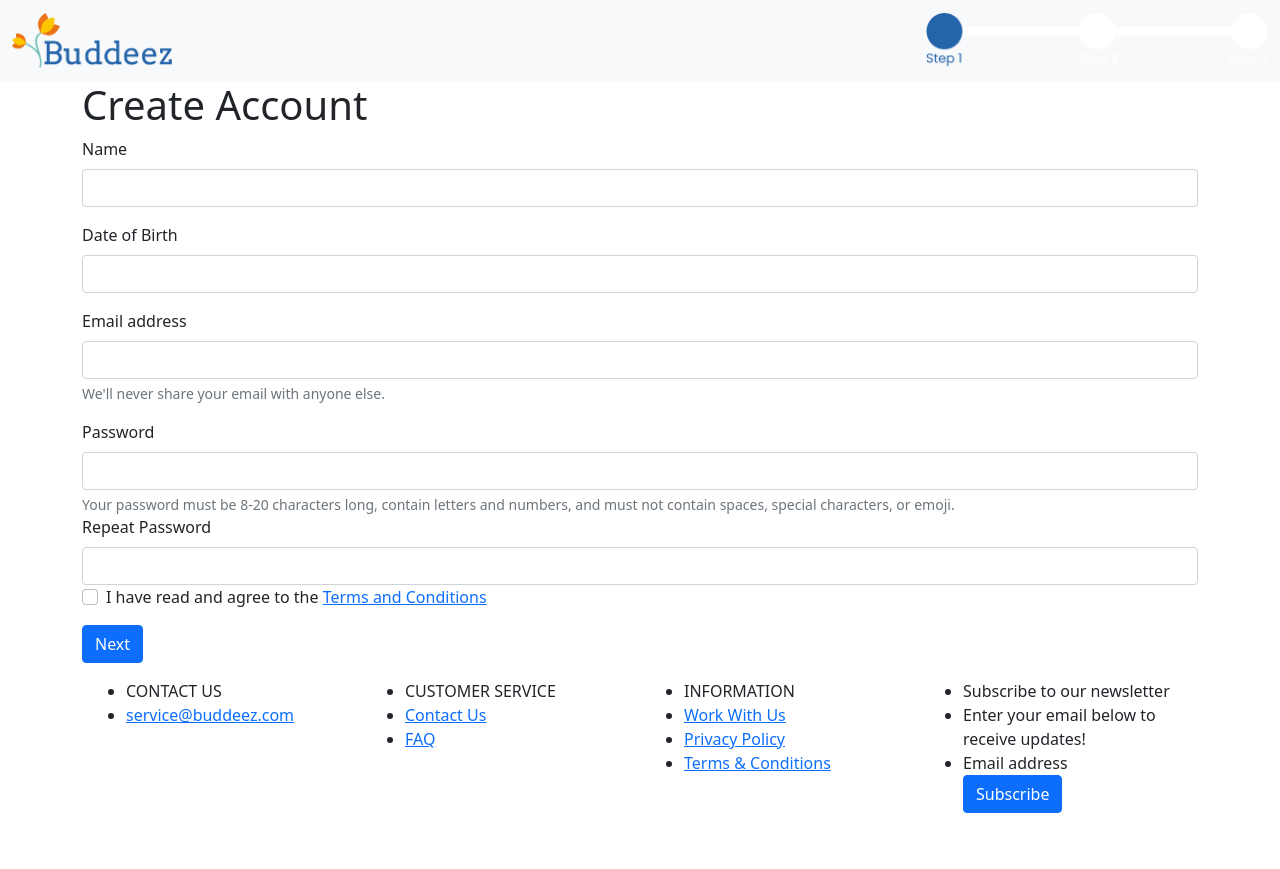
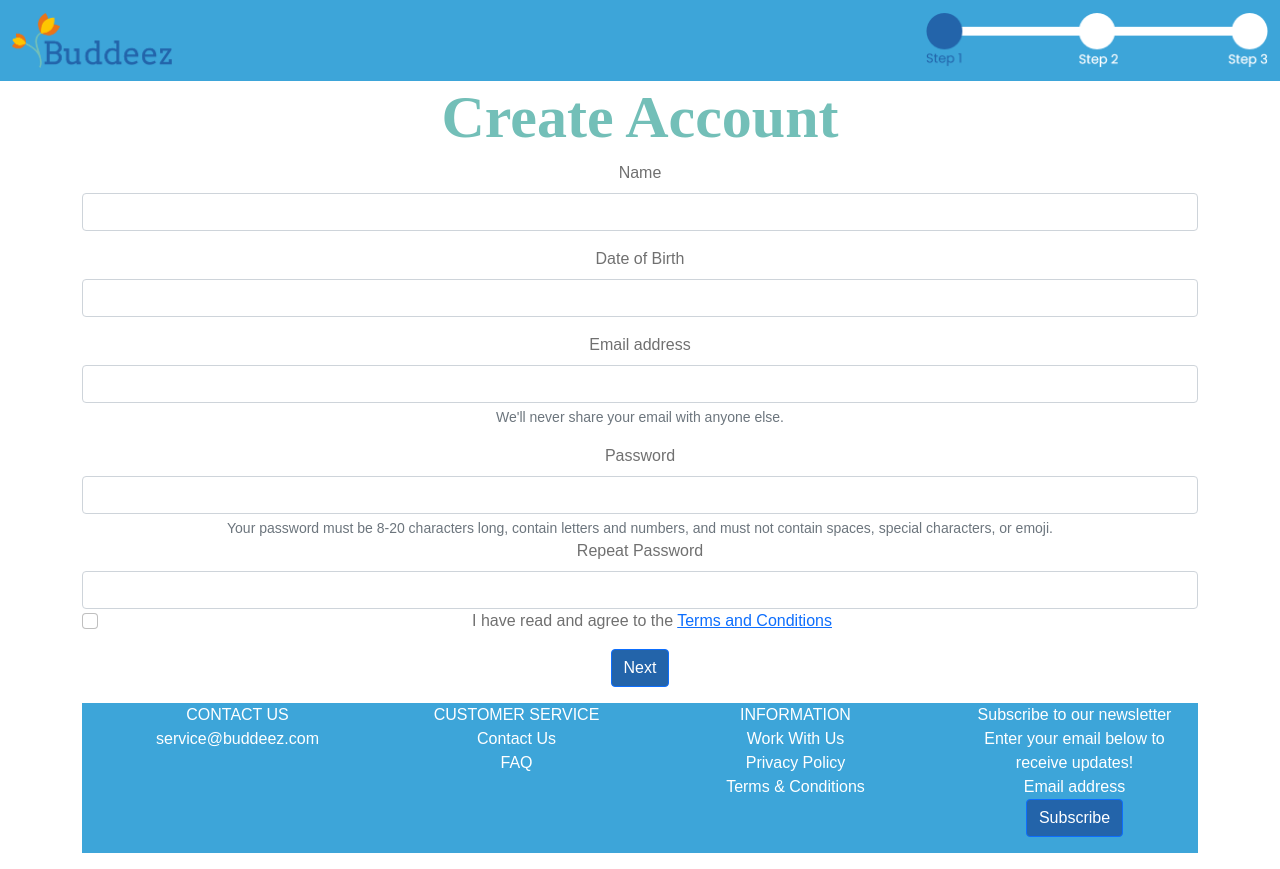
Before and after one commit to halloxchoco/Buddeez, a plain HTML site: page signup2.html in a window 1280 px wide. Before the commit the page ends 845 px from the top, so only its background shows below. Drawn offline with nearby package versions, Linux system fonts and the light colour scheme.

Commit message:
updated signup css

```diff
--- a/css/sub.css
+++ b/css/sub.css
@@ -7,17 +7,8 @@ h1{
 body{
     align-items: center;
     text-align: center;
-    background-image: url("/images/FlowerBud.png");
-    background-repeat: no-repeat;
-    background-position: right bottom;
-    height: 400px;
 }
 
 .mainButton{
     width: 200px;
 }
-
-.contentBox{
-    align-items: center;
-    justify-content: center;
-}
--- a/signup2.html
+++ b/signup2.html
@@ -7,12 +7,14 @@
 
     <!-- Bootstrap CSS -->
     <link href="https://cdn.jsdelivr.net/npm/bootstrap@5.1.0/dist/css/bootstrap.min.css" rel="stylesheet" integrity="sha384-KyZXEAg3QhqLMpG8r+8fhAXLRk2vvoC2f3B09zVXn8CA5QIVfZOJ3BCsw2P0p/We" crossorigin="anonymous">
+    <link href="css/index.css" rel="stylesheet">
+    <link href="css/sub.css" rel="stylesheet">
 
     <title>Create Account</title>
   </head>
   <body>
     <!--Navbar-->
-    <nav class="navbar navbar-expand-lg navbar-light bg-light">
+    <nav class="navbar navbar-expand-lg navbar-dark customBG">
       <div class="container-fluid">
         <a class="navbar-brand" href="#">
           <img src="images/Logo.png" alt="Buddeez Logo" width="160" height="55">
@@ -56,7 +58,7 @@
     </div>
 
 <!--Footer-->
-<div class="container-fluid">
+<div class="container-fluid footerBar">
   <div class="row">
       <div class="col">
           <ul>
--- a/signup3.html
+++ b/signup3.html
@@ -7,12 +7,15 @@
 
     <!-- Bootstrap CSS -->
     <link href="https://cdn.jsdelivr.net/npm/bootstrap@5.1.0/dist/css/bootstrap.min.css" rel="stylesheet" integrity="sha384-KyZXEAg3QhqLMpG8r+8fhAXLRk2vvoC2f3B09zVXn8CA5QIVfZOJ3BCsw2P0p/We" crossorigin="anonymous">
+    <link href="css/index.css" rel="stylesheet">
+    <link href="css/sub.css" rel="stylesheet">
+
 
     <title>Create Account</title>
   </head>
   <body>
     <!--Navbar-->
-    <nav class="navbar navbar-expand-lg navbar-light bg-light">
+    <nav class="navbar navbar-expand-lg navbar-dark customBG">
       <div class="container-fluid">
         <a class="navbar-brand" href="#">
           <img src="images/Logo.png" alt="Buddeez Logo" width="160" height="55">
@@ -47,7 +50,7 @@
       </div>
 
       <!--Footer-->
-      <div class="container-fluid">
+      <div class="container-fluid footerBar">
         <div class="row">
             <div class="col">
                 <ul>
```
Also changed, not shown: signup.html (+3 -3 lines), signup4.html (+4 -2 lines).
